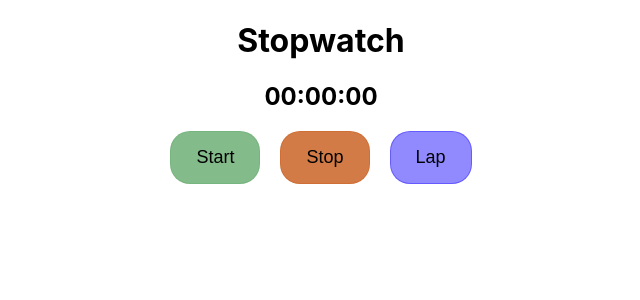
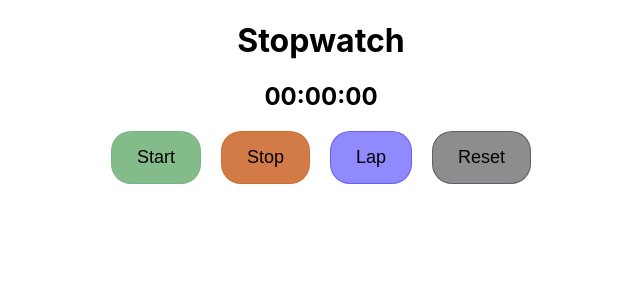
Before and after one commit to leah8/Stopwatch, a React (Create React App) app in the folder my-app/: page / in a window 1280 px wide. Shown: the top 300 px of the page, without its empty margins (319-959 px from the left). Built offline with nearby package versions, Linux system fonts and the light colour scheme.

Commit message:
add reset button and functionality

```diff
--- a/my-app/src/App.css
+++ b/my-app/src/App.css
@@ -30,14 +30,18 @@
   border: 1px solid rgba(73, 60, 255, 0.6);
   border-radius: 20px;
   margin-left: 10px;
+  margin-right: 10px;
   transition: all ease-in-out 400ms;
 }
 
 .ResetButton {
-  padding: 5px 15px;
+  padding: 15px 25px;
   font-size: 18px;
-  background: rgba(0, 151, 19, 0.1);
-  border-radius: 8px;
+  background: rgba(66, 66, 70, 0.6);
+  border: 1px solid rgba(66, 66, 70, 0.6);
+  border-radius: 20px;
+  margin-left: 10px;
+  transition: all ease-in-out 400ms;
 }
 
 .StartButton:hover {
@@ -55,6 +59,12 @@
 .LapButton:hover {
   background: rgba(255, 255, 255, 1);
   color: rgba(73, 60, 255, 1);
+  transition: all ease-in-out 400ms;
+}
+
+.ResetButton:hover {
+  background: rgba(255, 255, 255, 1);
+  color: rgba(66, 66, 70, 1);
   transition: all ease-in-out 400ms;
 }
 
--- a/my-app/src/components/Timer.js
+++ b/my-app/src/components/Timer.js
@@ -15,6 +15,7 @@ class Timer extends Component {
         this.handleStartClick = this.handleStartClick.bind(this);
         this.handleStopClick = this.handleStopClick.bind(this);
         this.handleLapClick = this.handleLapClick.bind(this);
+        this.handleResetClick = this.handleResetClick.bind(this);
     }
 
     render() {
@@ -24,6 +25,7 @@ class Timer extends Component {
                 <button class="StartButton" onClick={this.handleStartClick}>Start</button>
                 <button class="StopButton" onClick={this.handleStopClick}>Stop</button>
                 <button class="LapButton" onClick={this.handleLapClick}>Lap</button>
+                <button class="ResetButton" onClick={this.handleResetClick}>Reset</button>
                 <div id="lap-area" class="hideUntilNeeded">
                     <h3>Laps:</h3>
                     <div id="lap-space"></div>
@@ -71,6 +73,15 @@ class Timer extends Component {
         document.getElementById("lap-space").innerHTML += "<br/>";
     }
 
+    handleResetClick() {
+        clearInterval(this.incrementer);
+        this.setState ({
+            msElapsed: 0,
+            secondsElapsed: 0,
+            minutesElapsed: 0
+        })
+    }
+
     currentTime() {
         this.setState( {msElapsed: this.state.msElapsed + 1} )
     }
```
